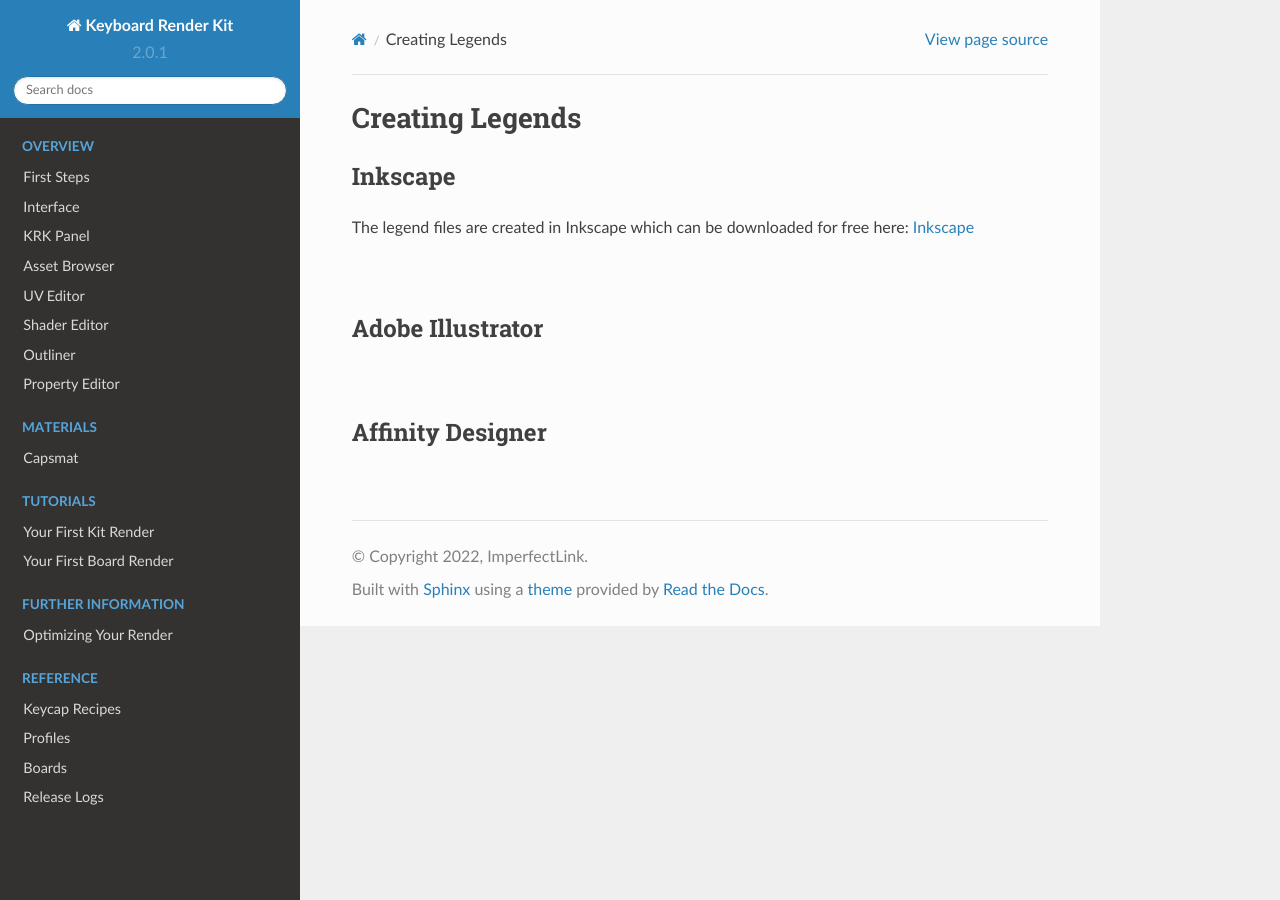
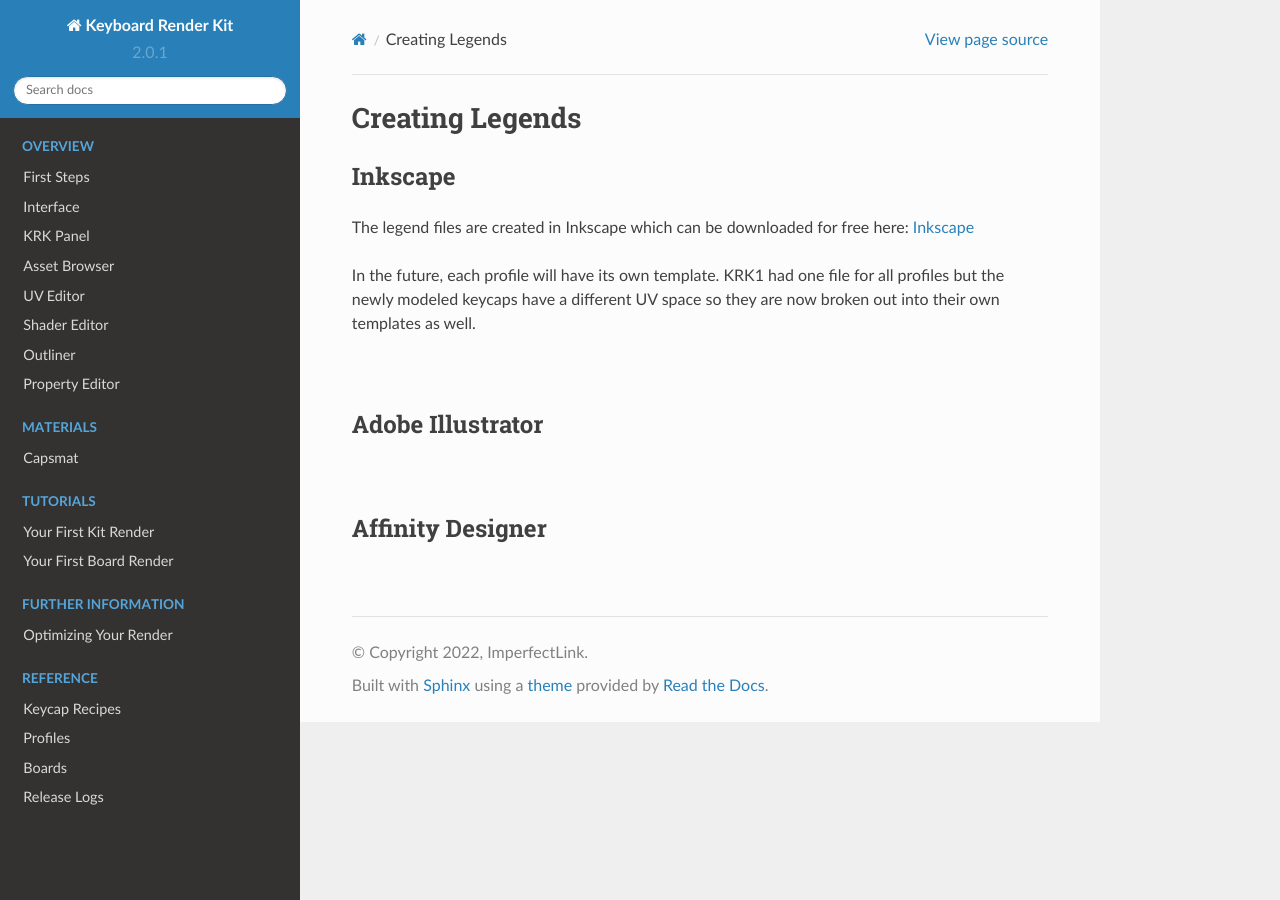
Before and after one commit to imperfectlink/KeyboardRenderKit, a Sphinx documentation site: the page built from docs/source/legends.rst, in a window 1280 px wide. Built offline with Sphinx 7.4.7 and the Read the Docs theme 2.0.0, drawn with Linux system fonts in a browser that asks for light colours.

Commit message:
Update legends.rst

```diff
--- a/docs/source/legends.rst
+++ b/docs/source/legends.rst
@@ -3,6 +3,8 @@ Creating Legends
 Inkscape
 ~~~~
 The legend files are created in Inkscape which can be downloaded for free here: `Inkscape <www.inscape.org>`_
+
+In the future, each profile will have its own template. KRK1 had one file for all profiles but the newly modeled keycaps have a different UV space so they are now broken out into their own templates as well.
 
 |
 
```
